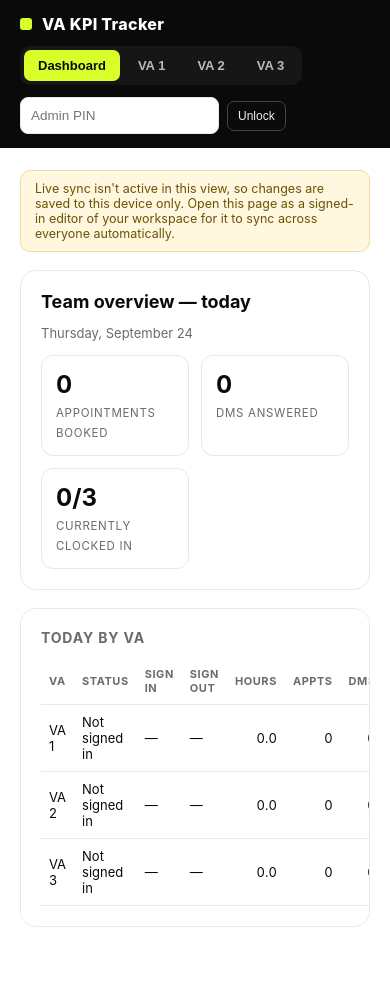
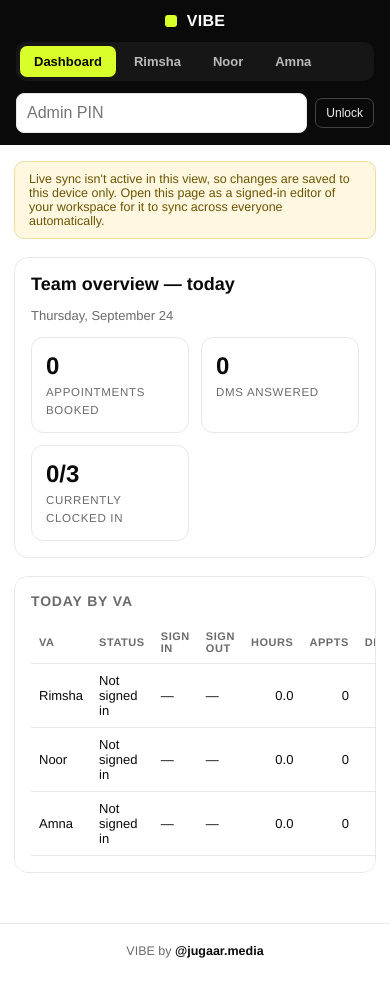
Before and after one commit to uzairadil007/jugaar.media, a plain HTML site: page vibe.html in a window 390 px wide. Drawn offline with Linux system fonts and the light colour scheme.

Commit message:
Add files via upload

```diff
--- a/vibe.html
+++ b/vibe.html
@@ -3,7 +3,7 @@
 <head>
 <meta charset="UTF-8">
 <meta name="viewport" content="width=device-width, initial-scale=1, viewport-fit=cover">
-<title>VA KPI Tracker</title>
+<title>VIBE</title>
 <style>
 :root{
   --lime:#d8ff29; --ink:#0a0a0a; --paper:#ffffff; --line:#e8e8e8; --sub:#6b6b6b;
@@ -11,10 +11,11 @@
 :root:not([data-theme="light"]){ }
 *{box-sizing:border-box;}
 html,body{height:100%;}
-body{margin:0;background:var(--paper);color:var(--ink);font-family:-apple-system,BlinkMacSystemFont,"Inter",Segoe UI,Arial,sans-serif;
-  padding-top:env(safe-area-inset-top,0px);padding-bottom:env(safe-area-inset-bottom,0px);}
+body{margin:0;background:var(--paper);color:var(--ink);font-family:Helvetica,Arial,sans-serif;
+  padding-top:env(safe-area-inset-top,0px);padding-bottom:env(safe-area-inset-bottom,0px);
+  display:flex;flex-direction:column;min-height:100vh;}
 header{position:sticky;top:0;z-index:10;background:var(--ink);color:#fff;padding:14px 20px;padding-top:calc(14px + env(safe-area-inset-top,0px));
-  display:flex;align-items:center;justify-content:space-between;gap:12px;flex-wrap:wrap;}
+  display:flex;align-items:center;justify-content:space-between;gap:12px;flex-wrap:wrap;flex-shrink:0;}
 .brand{display:flex;align-items:center;gap:10px;font-weight:800;letter-spacing:.02em;}
 .brand .dot{width:12px;height:12px;background:var(--lime);border-radius:3px;}
 nav{display:flex;gap:4px;background:#161616;border-radius:10px;padding:4px;flex-wrap:wrap;}
@@ -24,7 +25,9 @@ nav button.active{background:var(--lime);color:var(--ink);}
 .admin-toggle input{width:90px;padding:7px 8px;border-radius:7px;border:1px solid #333;background:#161616;color:#fff;font-size:12px;}
 .admin-toggle button{background:transparent;border:1px solid #444;color:#eee;border-radius:7px;padding:7px 10px;font-size:12px;cursor:pointer;}
 .admin-pill{font-size:11px;background:var(--lime);color:var(--ink);padding:5px 9px;border-radius:20px;font-weight:700;}
-main{max-width:980px;margin:0 auto;padding:22px 20px 60px;}
+main{max-width:980px;margin:0 auto;padding:22px 20px 40px;width:100%;flex:1 0 auto;}
+.site-footer{flex-shrink:0;text-align:center;padding:20px 20px calc(20px + env(safe-area-inset-bottom,0px));font-size:12.5px;color:var(--sub);border-top:1px solid var(--line);}
+.site-footer a{color:var(--ink);font-weight:700;text-decoration:none;}
 .banner{background:#fff7e0;border:1px solid #f0dca0;color:#6b5400;font-size:12.5px;padding:10px 14px;border-radius:10px;margin-bottom:18px;}
 .card{border:1px solid var(--line);border-radius:16px;padding:20px;margin-bottom:18px;background:#fff;}
 .row{display:flex;gap:14px;flex-wrap:wrap;}
@@ -56,25 +59,47 @@ th{color:var(--sub);font-size:11px;text-transform:uppercase;letter-spacing:.05em
 td.num{text-align:right;font-variant-numeric:tabular-nums;}
 .rm{background:none;border:0;color:#b00;cursor:pointer;font-size:12px;}
 .lock-note{font-size:12.5px;color:var(--sub);margin-top:10px;}
-.overflow{overflow-x:auto;}
+.overflow{overflow-x:auto;-webkit-overflow-scrolling:touch;}
 footer.actions{display:flex;gap:10px;margin-top:16px;flex-wrap:wrap;align-items:center;}
-@media (max-width:640px){ .form-row{grid-template-columns:1fr 1fr; } }
+@media (max-width:640px){
+  .form-row{grid-template-columns:1fr 1fr;}
+  main{padding:16px 14px 32px;}
+  .card{padding:16px;border-radius:14px;}
+  select,input[type=number],input[type=text]{font-size:16px;}
+  .clock-time{font-size:26px;}
+}
+@media (max-width:480px){
+  header{flex-direction:column;align-items:stretch;padding:12px 16px;padding-top:calc(12px + env(safe-area-inset-top,0px));}
+  .brand{justify-content:center;}
+  nav{overflow-x:auto;justify-content:flex-start;}
+  .admin-toggle{justify-content:center;}
+  .admin-toggle input{width:120px;flex:1;}
+  .form-row{grid-template-columns:1fr;}
+  .grid3{grid-template-columns:1fr 1fr;}
+  button.btn{width:100%;}
+  footer.actions{flex-direction:column;align-items:stretch;}
+  .clock{flex-direction:column;align-items:flex-start;}
+  .clock > div:last-child{text-align:left;}
+}
 </style>
 </head>
 <body>
 <header>
-  <div class="brand"><span class="dot"></span> VA KPI Tracker</div>
+  <div class="brand"><span class="dot"></span> VIBE</div>
   <nav id="tabs"></nav>
   <div class="admin-toggle" id="adminBox"></div>
 </header>
 <main id="app"></main>
+<footer class="site-footer">
+  VIBE by <a href="https://www.jugaar.media" target="_blank" rel="noopener">@jugaar.media</a>
+</footer>
 
 <script>
 const CAP = { db:true };
 const VAS = [
-  { id:'va1', name:'VA 1' },
-  { id:'va2', name:'VA 2' },
-  { id:'va3', name:'VA 3' },
+  { id:'va1', name:'Rimsha' },
+  { id:'va2', name:'Noor' },
+  { id:'va3', name:'Amna' },
 ];
 const PLATFORMS = ['YouTube','Instagram','Facebook','TikTok'];
 const ACCOUNTS = ['Account 1','Account 2','Account 3'];
@@ -85,7 +110,8 @@ let db = null, dbAvailable = false;
 let entries = {};          // key: vaId_date -> {signIn,signOut,logs[],submitted}
 let adminMode = false;
 let activeTab = 'dashboard';
-const todayKey = () => new Date().toISOString().slice(0,10);
+const localKey = d => `${d.getFullYear()}-${String(d.getMonth()+1).padStart(2,'0')}-${String(d.getDate()).padStart(2,'0')}`;
+const todayKey = () => localKey(new Date());
 const fmtTime = iso => iso ? new Date(iso).toLocaleTimeString([], {hour:'2-digit',minute:'2-digit'}) : '—';
 const hoursBetween = (a,b) => a && b ? Math.max(0,(new Date(b)-new Date(a))/3600000) : 0;
 const entryKey = (va,d) => va+'_'+d;
@@ -146,12 +172,15 @@ function renderNav(){
     box.innerHTML = `<span class="admin-pill">ADMIN MODE</span><button id="exitAdmin">Exit</button>`;
     document.getElementById('exitAdmin').onclick = ()=>{ adminMode=false; try{sessionStorage.removeItem('kpi_admin')}catch(e){} render(); };
   } else {
-    box.innerHTML = `<input id="pinInput" type="text" placeholder="Admin PIN" maxlength="6"><button id="pinBtn">Unlock</button>`;
-    document.getElementById('pinBtn').onclick = ()=>{
-      const v = document.getElementById('pinInput').value.trim();
+    box.innerHTML = `<input id="pinInput" type="text" inputmode="numeric" autocomplete="off" placeholder="Admin PIN" maxlength="6"><button id="pinBtn">Unlock</button>`;
+    const pinInput = document.getElementById('pinInput');
+    const tryUnlock = ()=>{
+      const v = pinInput.value.trim();
       if(v === ADMIN_PIN){ adminMode = true; try{sessionStorage.setItem('kpi_admin','1')}catch(e){} render(); }
-      else { document.getElementById('pinInput').style.borderColor = '#c00'; }
+      else { pinInput.style.borderColor = '#c00'; }
     };
+    document.getElementById('pinBtn').onclick = tryUnlock;
+    pinInput.onkeydown = ev => { if(ev.key === 'Enter') tryUnlock(); };
   }
 }
 
@@ -220,9 +249,9 @@ function renderVaPage(app, vaId){
   const status = !e.signIn ? 'not-in' : (!e.signOut ? 'working' : 'done');
   const liveHrs = hoursBetween(e.signIn, e.signOut || (status==='working'?new Date().toISOString():null));
 
-  const now = new Date();
-  const lateIn = e.signIn && new Date(e.signIn).getHours() >= DAY_START+0.001 && (new Date(e.signIn).getHours()>DAY_START || new Date(e.signIn).getMinutes()>5);
-  const earlyOut = e.signOut && new Date(e.signOut).getHours() < DAY_END;
+  const minutesOfDay = dt => dt.getHours()*60 + dt.getMinutes();
+  const lateIn = e.signIn && minutesOfDay(new Date(e.signIn)) > DAY_START*60 + 5; // 5 min grace
+  const earlyOut = e.signOut && minutesOfDay(new Date(e.signOut)) < DAY_END*60;
 
   const clock = document.createElement('div');
   clock.className='card';
@@ -260,7 +289,7 @@ function renderVaPage(app, vaId){
     <div class="overflow">
     <table><thead><tr><th>Platform</th><th>Account</th><th class="num">Appointments</th><th class="num">DMs</th>${locked?'':'<th></th>'}</tr></thead>
     <tbody id="logRows">
-      ${e.logs.length===0 ? `<tr><td colspan="5" class="muted">No entries yet.</td></tr>` : e.logs.map((l,i)=>`
+      ${e.logs.length===0 ? `<tr><td colspan="${locked?4:5}" class="muted">No entries yet.</td></tr>` : e.logs.map((l,i)=>`
       <tr><td>${l.platform}</td><td>${l.account}</td><td class="num">${l.appts}</td><td class="num">${l.dms}</td>
       ${locked?'':`<td><button class="rm" data-i="${i}">Remove</button></td>`}</tr>`).join('')}
     </tbody></table>
@@ -298,7 +327,7 @@ function renderVaPage(app, vaId){
   hist.className='card overflow';
   const days = [...Array(7)].map((_,i)=>{
     const dt = new Date(); dt.setDate(dt.getDate()-i);
-    return dt.toISOString().slice(0,10);
+    return localKey(dt);
   });
   hist.innerHTML = `<h3>Last 7 days</h3>
     <table><thead><tr><th>Date</th><th>Sign in</th><th>Sign out</th><th class="num">Hours</th><th class="num">Appts</th><th class="num">DMs</th><th>Status</th></tr></thead>
```
